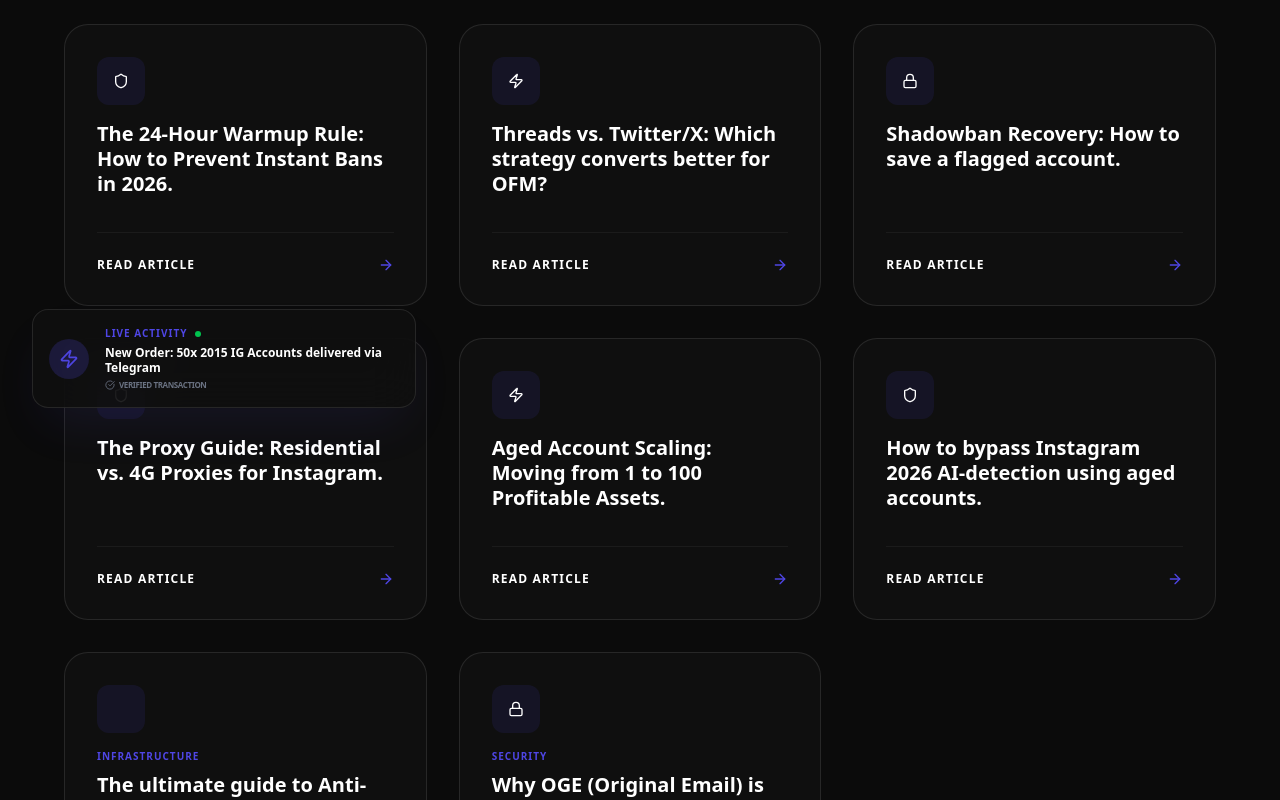
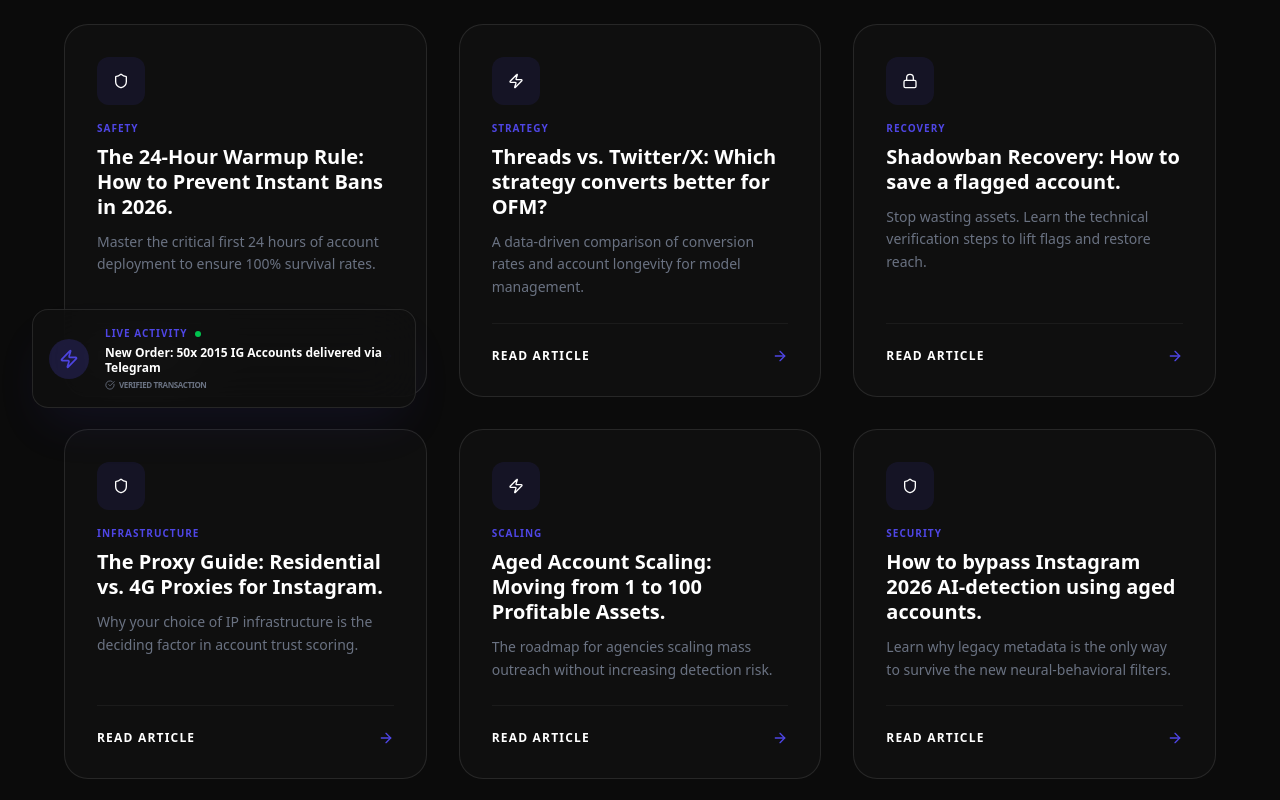
Before and after one commit to donnaclaw/the-armory, a Next.js app: page /blog in a window 1280 px wide. Shown: the part 360-1160 px from the top of the page. Built offline with nearby package versions, Linux system fonts and the light colour scheme.

Commit message:
Unify blog card layout with consistent tags and excerpts

```diff
--- a/src/app/blog/page.tsx
+++ b/src/app/blog/page.tsx
@@ -12,54 +12,56 @@ const ARTICLES = [
     {
         slug: "warmup-rule-2026",
         title: "The 24-Hour Warmup Rule: How to Prevent Instant Bans in 2026.",
-        excerpt: "Master the critical first 24 hours of account deployment to ensure 100% survival rates.",
-        category: "Safety",
+        desc: "Master the critical first 24 hours of account deployment to ensure 100% survival rates.",
+        tag: "Safety",
         icon: Shield,
         date: "Feb 17, 2026"
     },
     {
         slug: "threads-vs-x-ofm",
         title: "Threads vs. Twitter/X: Which strategy converts better for OFM?",
-        excerpt: "A data-driven comparison of conversion rates and account longevity for model management.",
-        category: "Strategy",
+        desc: "A data-driven comparison of conversion rates and account longevity for model management.",
+        tag: "Strategy",
         icon: Zap,
         date: "Feb 17, 2026"
     },
     {
         slug: "shadowban-recovery-guide",
         title: "Shadowban Recovery: How to save a flagged account.",
-        excerpt: "Stop wasting assets. Learn the technical verification steps to lift flags and restore reach.",
-        category: "Recovery",
+        desc: "Stop wasting assets. Learn the technical verification steps to lift flags and restore reach.",
+        tag: "Recovery",
         icon: Lock,
         date: "Feb 16, 2026"
     },
     {
         slug: "proxy-guide-instagram",
         title: "The Proxy Guide: Residential vs. 4G Proxies for Instagram.",
-        excerpt: "Why your choice of IP infrastructure is the deciding factor in account trust scoring.",
-        category: "Infrastructure",
+        desc: "Why your choice of IP infrastructure is the deciding factor in account trust scoring.",
+        tag: "Infrastructure",
         icon: Shield,
         date: "Feb 16, 2026"
     },
     {
         slug: "aged-account-scaling-100",
         title: "Aged Account Scaling: Moving from 1 to 100 Profitable Assets.",
-        excerpt: "The roadmap for agencies scaling mass outreach without increasing detection risk.",
-        category: "Scaling",
+        desc: "The roadmap for agencies scaling mass outreach without increasing detection risk.",
+        tag: "Scaling",
         icon: Zap,
         date: "Feb 15, 2026"
     },
     {
         slug: "bypass-instagram-ai-detection",
         title: "How to bypass Instagram 2026 AI-detection using aged accounts.",
-        excerpt: "Learn why legacy metadata is the only way to survive the new neural-behavioral filters.",
-        category: "Security",
+        desc: "Learn why legacy metadata is the only way to survive the new neural-behavioral filters.",
+        tag: "Security",
         icon: Shield,
         date: "Feb 16, 2026"
     },
     {
         slug: "anti-detect-browsers-guide",
         title: "The ultimate guide to Anti-detect browsers for account management.",
+        desc: "Everything you need to know about fingerprinting, proxy setup, and maintaining separate digital identities.",
+        icon: Zap,
         tag: "Infrastructure"
     },
     {
```
